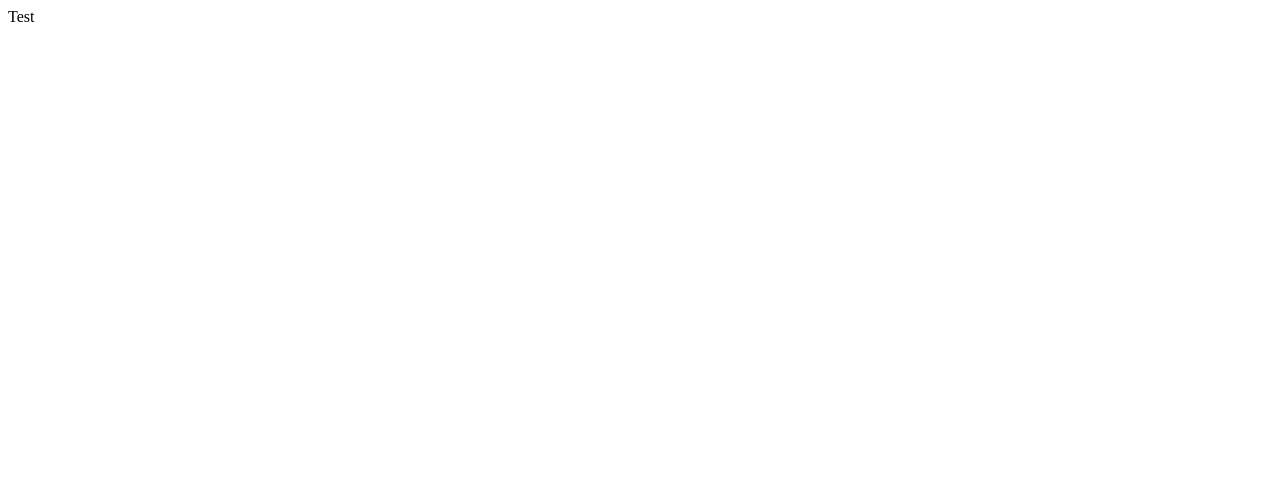
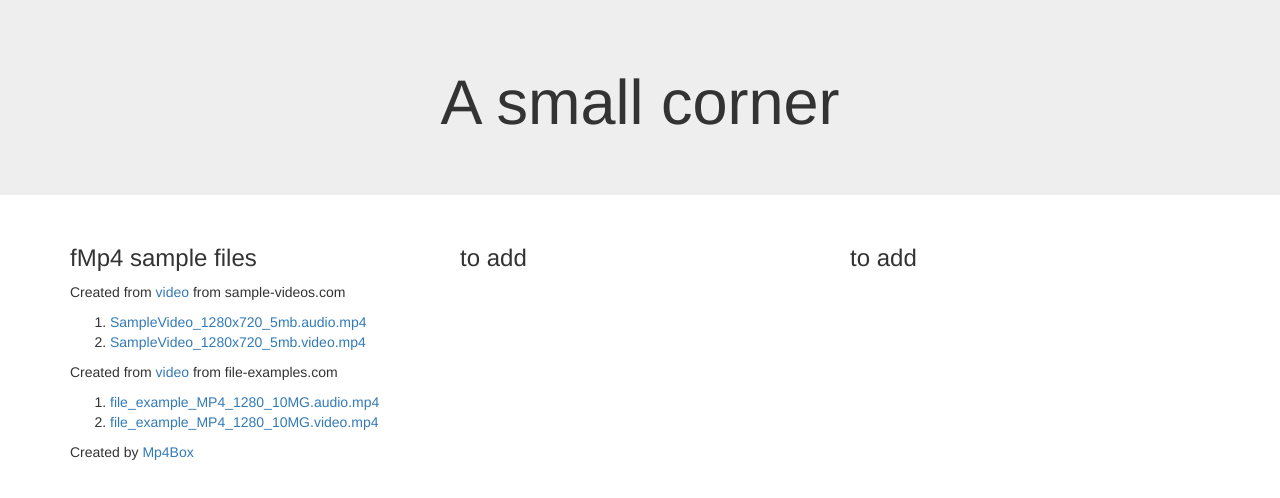
Before and after one commit to xanadu/xanadu.github.io, a plain HTML site: page index.html in a window 1280 px wide. Drawn offline with nearby package versions, Linux system fonts and the light colour scheme.

Commit message:
Update index.html

```diff
--- a/index.html
+++ b/index.html
@@ -1 +1,49 @@
-Test
+<!DOCTYPE html>
+<html lang="en">
+<head>
+  <meta charset="utf-8">
+  <meta name="generator" content="HTML Tidy for HTML5 for Apple macOS version 5.6.0">
+  <title>Xanadu</title>
+  <meta name="viewport" content="width=device-width, initial-scale=1">
+  <link rel="stylesheet" href="https://maxcdn.bootstrapcdn.com/bootstrap/3.4.0/css/bootstrap.min.css">
+  <script src="https://ajax.googleapis.com/ajax/libs/jquery/3.4.1/jquery.min.js"></script>
+  <script src="https://maxcdn.bootstrapcdn.com/bootstrap/3.4.0/js/bootstrap.min.js"></script>
+</head>
+<body>
+  <div class="jumbotron text-center">
+    <h1>A small corner</h1>
+  </div>
+  <div class="container">
+    <div class="row">
+      <div class="col-sm-4">
+        <h3>fMp4 sample files</h3>
+        <p>Created from <a href="https://sample-videos.com/video123/mp4/720/big_buck_bunny_720p_5mb.mp4">video</a> from sample-videos.com</p>
+        <ol>
+          <li>
+            <a href="SampleVideo_1280x720_5mb.audio.mp4">SampleVideo_1280x720_5mb.audio.mp4</a>
+          </li>
+          <li>
+            <a href="SampleVideo_1280x720_5mb.video.mp4">SampleVideo_1280x720_5mb.video.mp4</a>
+          </li>
+        </ol>
+        <p>Created from <a href="https://file-examples.com/wp-content/uploads/2017/04/file_example_MP4_1280_10MG.mp4">video</a> from file-examples.com</p>
+        <ol>
+          <li>
+            <a href="file_example_MP4_1280_10MG.audio.mp4">file_example_MP4_1280_10MG.audio.mp4</a>
+          </li>
+          <li>
+            <a href="file_example_MP4_1280_10MG.video.mp4">file_example_MP4_1280_10MG.video.mp4</a>
+          </li>
+        </ol>
+        <p>Created by <a href="https://gpac.wp.imt.fr/mp4box/">Mp4Box</a></p>
+      </div>
+      <div class="col-sm-4">
+        <h3>to add</h3>
+      </div>
+      <div class="col-sm-4">
+        <h3>to add</h3>
+      </div>
+    </div>
+  </div>
+</body>
+</html>
```
